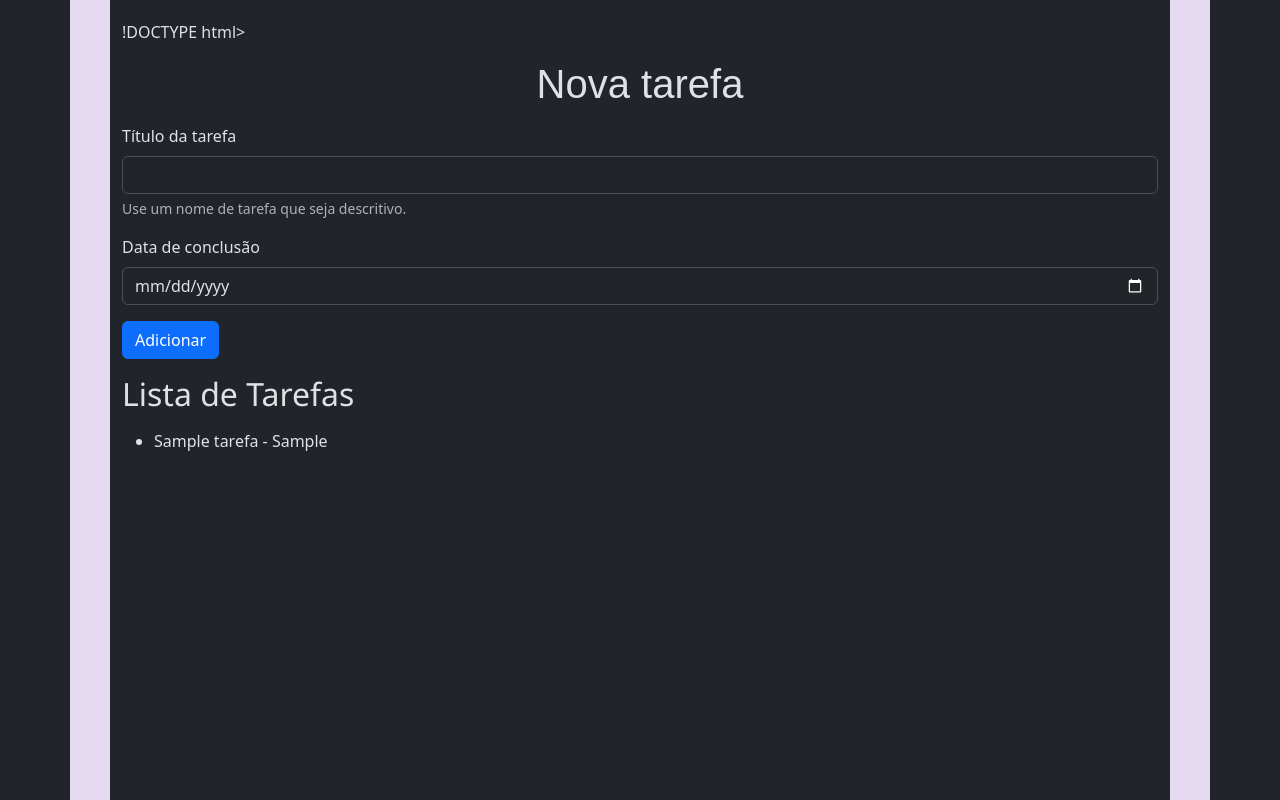
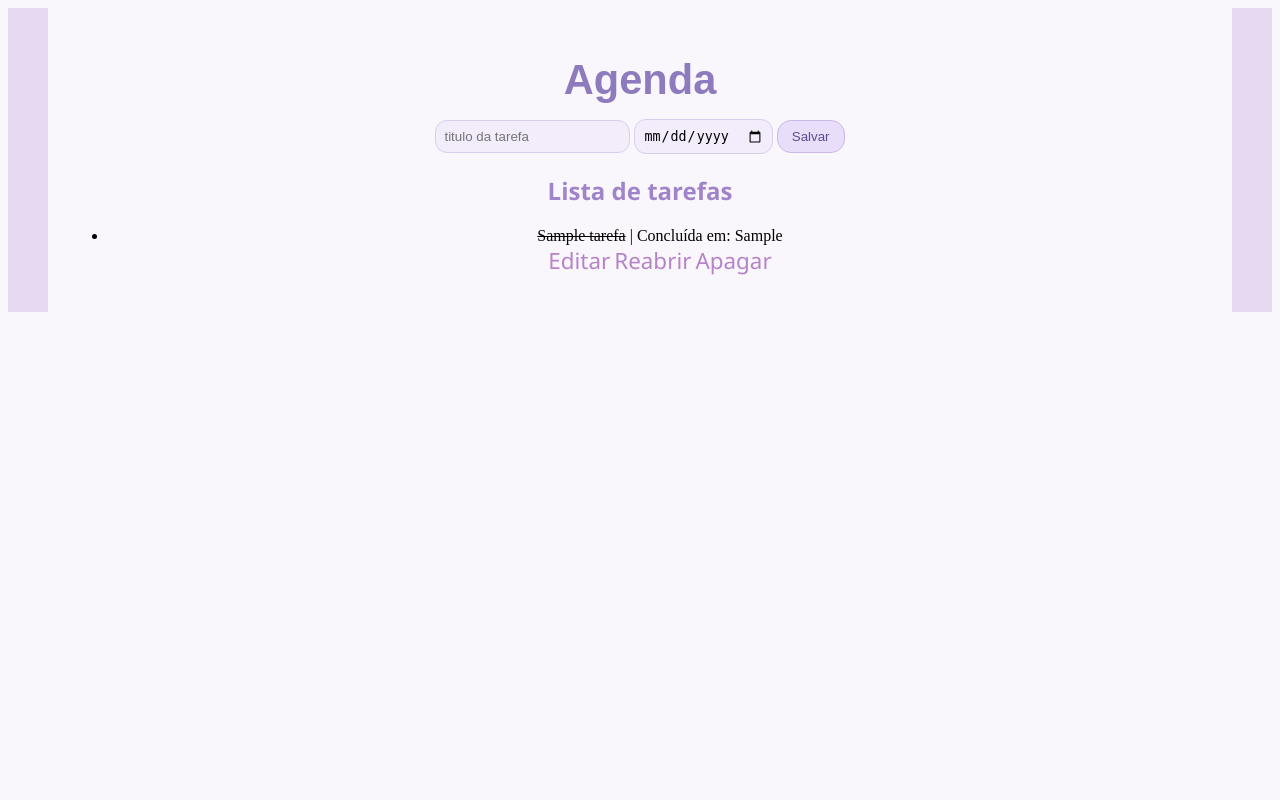
Before and after one commit to ju-vr/agenda, a Flask app: page /agenda in a window 1280 px wide. Run offline with Flask 3, Linux system fonts and the light colour scheme; tables that the repository leaves empty hold one stand-in row (values such as "Sample post").

Commit message:
agenda pronta

```diff
--- a/app.py
+++ b/app.py
@@ -1,10 +1,9 @@
+
 from flask import Flask, render_template, request, redirect, url_for
 from models.tarefa import Tarefa
-from models.database import init_db
+from models.database import Database
 
 app = Flask(__name__)
-
-init_db()
 
 @app.route('/')
 def home():
@@ -12,39 +11,68 @@ def home():
 
 @app.route('/agenda', methods=['GET', 'POST'])
 def agenda():
-    tarefas = None
-
     if request.method == 'POST':
-        titulo_tarefa = request.form['titulo-tarefa']
-        data_conclusao = request.form['data-conclusao']
-        tarefa = Tarefa(titulo_tarefa, data_conclusao)
-        tarefa.salvar_tarefa()
+        titulo_tarefa = request.form.get('titulo-tarefa')
+        data_conclusao = request.form.get('data-conclusao')
+        if titulo_tarefa and data_conclusao:
+            tarefa = Tarefa(titulo_tarefa=titulo_tarefa, data_conclusao=data_conclusao)
+            tarefa.salvar_tarefa()
 
     tarefas = Tarefa.obter_tarefas()
-    return render_template('agenda.html', titulo='Nova tarefa', tarefas=tarefas)
+    return render_template('agenda.html', titulo='Agenda', tarefas=tarefas)
 
 @app.route('/delete/<int:idTarefa>')
 def delete(idTarefa):
     tarefa = Tarefa.id(idTarefa)
     tarefa.excluir_tarefa()
-    # return render_template('agenda.html', titulo="Agenda", tarefas=tarefas)
     return redirect(url_for('agenda'))
 
-@app.route('/update/<int:idTarefa>', methods = ['GET', 'POST'])
+@app.route('/toggle/<int:idTarefa>')
+def toggle(idTarefa):
+    tarefa = Tarefa.id(idTarefa)
+    tarefa.toggle_concluir()
+    return redirect(url_for('agenda'))
+
+@app.route('/update/<int:idTarefa>', methods=['GET', 'POST'])
 def update(idTarefa):
-
     if request.method == 'POST':
-        titulo = request.form['titulo-tarefa']
-        data = request.form['data-conclusao']
-        tarefa = Tarefa(titulo, data, idTarefa)
-        tarefa.atualizar_tarefa()
-        return redirect(url_for('agenda')) # early return
+        titulo = request.form.get('titulo-tarefa')
+        data = request.form.get('data-conclusao')
+        if titulo and data:
+            tarefa = Tarefa(titulo_tarefa=titulo, data_conclusao=data, id_tarefa=idTarefa)
+            tarefa.atualizar_tarefa()
+        return redirect(url_for('agenda'))
 
     tarefas = Tarefa.obter_tarefas()
-    tarefa_selecionada = Tarefa.id(idTarefa) # seleção da tarefa que será editada
-
-    return render_template('agenda.html', titulo=f'Editando a tarefa ID: {idTarefa}', tarefas=tarefas, tarefa_selecionada=tarefa_selecionada)
+    tarefa_selecionada = Tarefa.id(idTarefa)
+    return render_template('agenda.html',
+                           titulo=f'Editando a tarefa ID: {idTarefa}',
+                           tarefas=tarefas,
+                           tarefa_selecionada=tarefa_selecionada)
 
 @app.route('/ola')
 def ola_mundo():
     return "Olá, Mundo!"
+
+# ... imports existentes ...
+
+def init_db():
+    from models.database import Database
+    with Database() as db:
+        db.executar("""
+            CREATE TABLE IF NOT EXISTS tarefas (
+                id INTEGER PRIMARY KEY AUTOINCREMENT,
+                titulo_tarefa TEXT NOT NULL,
+                data_conclusao TEXT NOT NULL,
+                concluida INTEGER DEFAULT 0,
+                data_conclusao_real TEXT
+            )
+        """)
+        print("Banco e tabela 'tarefas' verificados/criados com sucesso!")
+
+# Rode uma vez (pode comentar depois da primeira execução)
+init_db()
+
+if __name__ == '__main__':
+    print("Servidor Flask iniciado! Acesse http://127.0.0.1:5000")
+    app.run(debug=True, host='0.0.0.0', port=5000)
--- a/models/database.py
+++ b/models/database.py
@@ -1,28 +1,16 @@
 from sqlite3 import Connection, connect, Cursor
 from types import TracebackType
-from typing import Any, Self, Optional, Type
+from typing import Any, Optional, Self, Type
 from dotenv import load_dotenv
 import traceback
 import os
 
-load_dotenv
+load_dotenv()
+
 DB_PATH = os.getenv('DATABASE', './data/tarefas.sqlite3')
 
-def init_db(db_name: str = DB_PATH) -> None:
-    with connect(db_name) as conn:
-        conn.execute("""
-        CREATE TABLE IF NOT EXISTS tarefas(
-            id INTEGER PRIMARY KEY AUTOINCREMENT,
-            titulo_tarefa TEXT NOT NULL,
-            data_conclusao TEXT
-        );""")
 
 class Database:
-    """
-        Classe que gerencia conexoes e operações com um banco de dados
-        SQLite. Utiliza o protocolo de gerenciamento de contexto para garantir que
-        a conexao seja encerrada corretamente.
-    """
     def __init__(self, db_name: str = DB_PATH) -> None:
         self.connection: Connection = connect(db_name)
         self.cursor: Cursor = self.connection.cursor()
@@ -32,6 +20,10 @@ class Database:
         self.connection.commit()
         return self.cursor
 
+    def buscar_um(self, query: str, params: tuple = ()) -> Any:
+        self.cursor.execute(query, params)
+        return self.cursor.fetchone()
+
     def buscar_tudo(self, query: str, params: tuple = ()) -> list[Any]:
         self.cursor.execute(query, params)
         return self.cursor.fetchall()
@@ -39,23 +31,18 @@ class Database:
     def close(self) -> None:
         self.connection.close()
 
-
-
     def __enter__(self) -> Self:
         return self
 
-    # Método de saída do contexto
-    def __exit__(
-            self,
-            exc_type: Optional[Type[BaseException]],
-            exc_value: Optional[BaseException],
-            tb: Optional[TracebackType]) -> None:
-
+    def __exit__(self,
+                 exc_type: Optional[Type[BaseException]],
+                 exc_value: Optional[BaseException],
+                 tb: Optional[TracebackType]) -> None:
         if exc_type is not None:
-            print('Exceção capturada no contexto:')
-            print(f'Tipo: {exc_type.__name__}')
+            print("Exceção capturada no contexto:")
+            print(f'tipo: {exc_type.__name__}')
             print(f'Mensagem: {exc_value}')
-            print('Traceback completo:')
+            print('Traceback Completo: ')
             traceback.print_tb(tb)
 
         self.close()
--- a/static/style.css
+++ b/static/style.css
@@ -1,3 +1,4 @@
+
 html, body {
     min-height: 100%;
 }
--- a/templates/agenda.html
+++ b/templates/agenda.html
@@ -1,53 +1,46 @@
 {% extends "base.html" %}
 
 {% block content %}
-    <form class="mt-3" method="POST">
+    <form method="post">
+        <input type="text" class="titulo" name="titulo-tarefa" id="titulo-tarefa" placeholder="titulo da tarefa" value="{{ tarefa_selecionada.titulo_tarefa if tarefa_selecionada else '' }}">
+        <input type="date" class="data" name="data-conclusao" id="data-conclusao" value="{{ tarefa_selecionada.data_conclusao if tarefa_selecionada else '' }}">
+        <button type="submit">Salvar</button>
 
-        <div class="mb-3">
-            <label for="titulo-tarefa" class="form-label">Título da tarefa</label>
-            <input type="text" class="form-control" name="titulo-tarefa" id="titulo-tarefa"
-                aria-describedby="ajudaNomeTarefa" required>
-            <div id="ajudaNomeTarefa" class="form-text">Use um nome de tarefa que seja descritivo.</div>
-        </div>
-
-        <div class="mb-3">
-            <label for="data-conclusao" class="form-label">Data de conclusão</label>
-            <input type="date" class="form-control" name="data-conclusao" id="data-conclusao">
-        </div>
-
-        <button type="submit" class="btn btn-primary">Adicionar</button>
+        {% if tarefa_selecionada %}
+            <a href="{{ url_for('agenda') }}" class="btn btn-secondary">Cancelar</a>
+            <a href="{{ url_for('delete', idTarefa=tarefa_selecionada.id_tarefa) }}" class="btn btn-danger">Apagar</a>
+        {% endif %}
     </form>
 
-    <h2 class="my-3">Lista de Tarefas</h2>
+    <h2>Lista de tarefas</h2>
 
     {% if tarefas %}
+    <ul>
+        {% for tarefa in tarefas %}
+        <li class="tarefa-finalizada {% if tarefa.concluida == 1 %}tarefa-concluida{% endif %}">
+            <span>
+                {% if tarefa.concluida == 1 %}
+                    <s>{{ tarefa.titulo_tarefa }}</s> | Concluída em: {{ tarefa.data_conclusao_real }}
+                {% else %}
+                    {{ tarefa.titulo_tarefa }} | {{ tarefa.data_conclusao }}
+                {% endif %}
+            </span>
 
-        <ul>
-            {% for tarefa in tarefas %}
-                <li>{{ tarefa.titulo_tarefa }} - {{ tarefa.data_conclusao }}</li>
-            {% endfor %}
-        </ul>
+            <div class="tarefa-actions">
+                <a href="{{ url_for('update', idTarefa=tarefa.id_tarefa) }}" class="btn btn-outline-primary">Editar</a>
 
+                {% if tarefa.concluida == 1 %}
+                    <a href="{{ url_for('toggle', idTarefa=tarefa.id_tarefa) }}" class="btn btn-warning">Reabrir</a>
+                {% else %}
+                    <a href="{{ url_for('toggle', idTarefa=tarefa.id_tarefa) }}" class="btn btn-success">Concluir</a>
+                {% endif %}
+
+                <a href="{{ url_for('delete', idTarefa=tarefa.id_tarefa) }}" class="btn btn-danger" onclick="return confirm('Tem certeza? Tarefas concluídas não podem ser excluídas sem reabrir.')">Apagar</a>
+            </div>
+        </li>
+        {% endfor %}
+    </ul>
     {% else %}
-
         <p>Nenhuma tarefa cadastrada</p>
-
     {% endif %}
-
 {% endblock %}
-
-<!-- Métodos HTTP:
-    GET -> "pega" (recupera/obtém) as informações (READ)
-    POST -> "envia" (cadastra/inclui/adiciona) as informações (CREATE)
-    UPDATE/PATCH -> "atualiza" as informações (UPDATE)
-    DELETE -> "apaga" as informações (DELETE)
-
-    CRUD -> Create, Read, Update, Delete
--->
-
-<!-- Códigos de retorno:
-    2XX - Sucesso
-    3XX - Sucesso, mas redirecionado
-    4XX - Não encontrado (falha  na REQUISIÇÃO)
-    5XX - Erro do servidor (falha na RESPOSTA)
--->
--- a/templates/base.html
+++ b/templates/base.html
@@ -1,15 +1,15 @@
-!DOCTYPE html>
-<html lang="pt-BR" data-bs-theme="dark">
+    <!DOCTYPE html>
+    <html lang="pt-br">
     <head>
         <meta charset="UTF-8">
         <meta name="viewport" content="width=device-width, initial-scale=1.0">
         <title>{{ titulo }}</title>
         <link rel="stylesheet" href="{{ url_for('static', filename='style.css') }}">
-    <link href="https://cdn.jsdelivr.net/npm/bootstrap@5.3.8/dist/css/bootstrap.min.css" rel="stylesheet" integrity="sha384-sRIl4kxILFvY47J16cr9ZwB07vP4J8+LH7qKQnuqkuIAvNWLzeN8tE5YBujZqJLB" crossorigin="anonymous">
     </head>
-<body class="container">
-    <h1 class="mt-3">{{ titulo }}</h1>
+    <body>
+        <h1>{{ titulo }}</h1>
+        <div class="container-principal">
             {% block content %}{% endblock %}
-    <script src="https://cdn.jsdelivr.net/npm/bootstrap@5.3.8/dist/js/bootstrap.bundle.min.js" integrity="sha384-FKyoEForCGlyvwx9Hj09JcYn3nv7wiPVlz7YYwJrWVcXK/BmnVDxM+D2scQbITxI" crossorigin="anonymous"></script>
+        </div>
     </body>
     </html>
--- a/templates/home.html
+++ b/templates/home.html
@@ -1,6 +1,6 @@
 {% extends "base.html" %}
 
-{%  block content %}
-     <p>Seja bem vindo!</p>
-     <a href="/agenda">Agenda</a>
+{% block content %}
+    <p class="para">Seja bem-vindo!</p>
+    <a href="/agenda" class="botao-Agenda">Agenda</a>
 {% endblock %}
--- a/teste.py
+++ /dev/null
@@ -1,5 +0,0 @@
-from models.database import Database
-
-# Teste do gerenciador de contexto
-with Database('./data/tarefas.sqlite3') as db:
-    db.executar('INSERT INTO tarefas (titulo_tarefa, data_conclusao) VALUES (?, ?);', ('Usar o gerenciador de contexto', '2026-02-03'))
```
Also changed, not shown: models/tarefa.py (+42 -34 lines), data/tarefas.sqlite3, 2 other files. Lines whose indentation alone changed are shown as unchanged.
